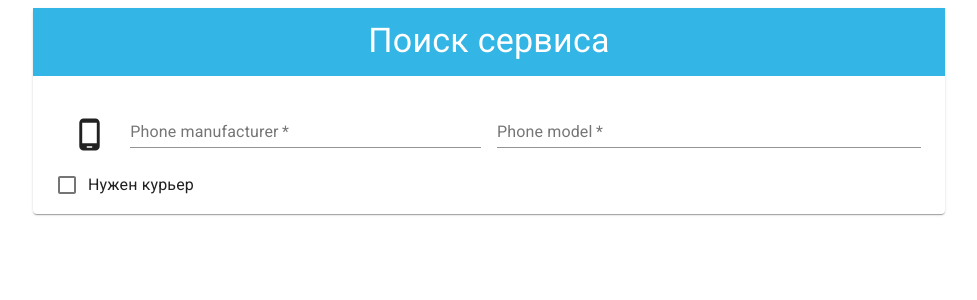
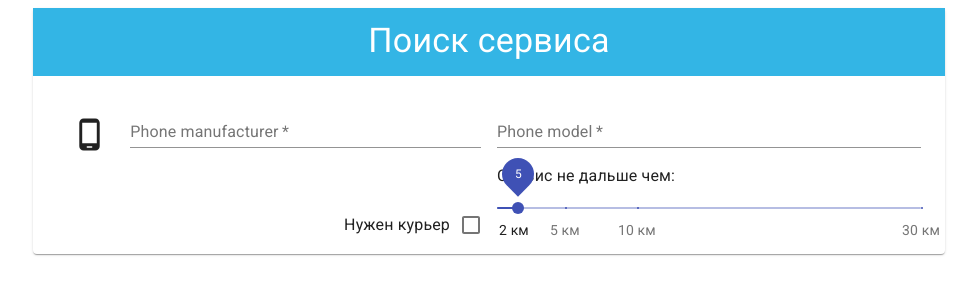
Before and after one commit to AlekseySknar/ServiceForm, a React (Create React App) app: page / in a window 1280 px wide. Shown: the top 300 px of the page, without its empty margins (151-1128 px from the left). Built offline with nearby package versions, Linux system fonts and the light colour scheme.

Commit message:
Flex end

```diff
--- a/src/App.js
+++ b/src/App.js
@@ -8,6 +8,8 @@ import Typography from "@material-ui/core/Typography";
 import Checkbox from "@material-ui/core/Checkbox";
 import FormGroup from "@material-ui/core/FormGroup";
 import FormControlLabel from "@material-ui/core/FormControlLabel";
+import DistanceSlider from "./DistanceSlider";
+import Tooltip from "@material-ui/core/Tooltip";
 
 import PhoneAndroidRoundedIcon from "@material-ui/icons/PhoneAndroidRounded";
 
@@ -31,11 +33,17 @@ const useStyles = makeStyles(theme => ({
   container: {
     width: "auto",
     margin: theme.spacing(2)
+  },
+  gridContentEnd: {
+    display: "inline-flex",
+    justifyContent: "flex-end"
   }
 }));
 
 function App() {
   const myStyles = useStyles();
+  const deliveriTooltip =
+    "Наш курьер увезет ваше устройство, и больше вы его не увидите!";
 
   return (
     <div>
@@ -91,14 +99,19 @@ function App() {
               />
             </Grid>
 
-            <Grid item xs={12} sm={6}>
-              <FormControlLabel
-                control={<Checkbox value="checkedB" color="primary" />}
-                label="Нужен курьер"
-              />
+            <Grid item xs={12} sm={6} className={myStyles.gridContentEnd}>
+              <Tooltip title={deliveriTooltip}>
+                <FormControlLabel
+                  control={<Checkbox value="checkedB" color="primary" />}
+                  label="Нужен курьер"
+                  labelPlacement="start"
+                />
+              </Tooltip>
             </Grid>
 
-            <Grid item xs={12} sm={6} />
+            <Grid item xs={12} sm={6}>
+              <DistanceSlider />
+            </Grid>
           </Grid>
         </Paper>
       </Container>
--- a/src/DistanceSlider.js
+++ b/src/DistanceSlider.js
@@ -14,19 +14,19 @@ const useStyles = makeStyles(theme => ({
 
 const marks = [
   {
-    value: 2,
+    value: 4,
     label: "2 км"
   },
   {
-    value: 5,
+    value: 16,
     label: "5 км"
   },
   {
-    value: 10,
+    value: 33,
     label: "10 км"
   },
   {
-    value: 30,
+    value: 100,
     label: "30 км"
   }
 ];
@@ -39,18 +39,18 @@ export default function DistanceSlider() {
   const classes = useStyles();
 
   return (
-    <div className={classes.root}>
-      <div className={classes.margin} />
+    <div>
       <Typography id="discrete-slider-always" gutterBottom>
-        Always visible
+        Сервис не дальше чем:
       </Typography>
       <Slider
-        defaultValue={80}
+        defaultValue={5}
         getAriaValueText={valuetext}
         aria-labelledby="discrete-slider-always"
-        step={10}
+        step={4}
         marks={marks}
         valueLabelDisplay="on"
+        disa
       />
     </div>
   );
```
